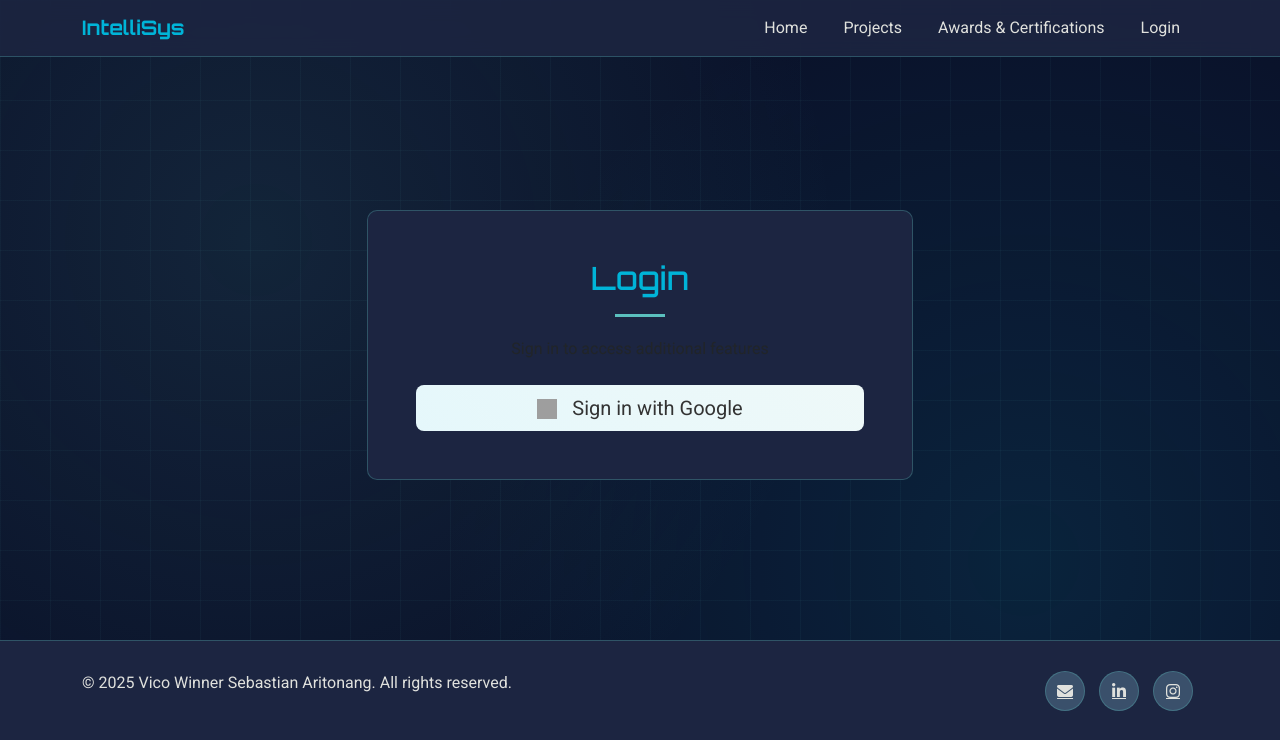
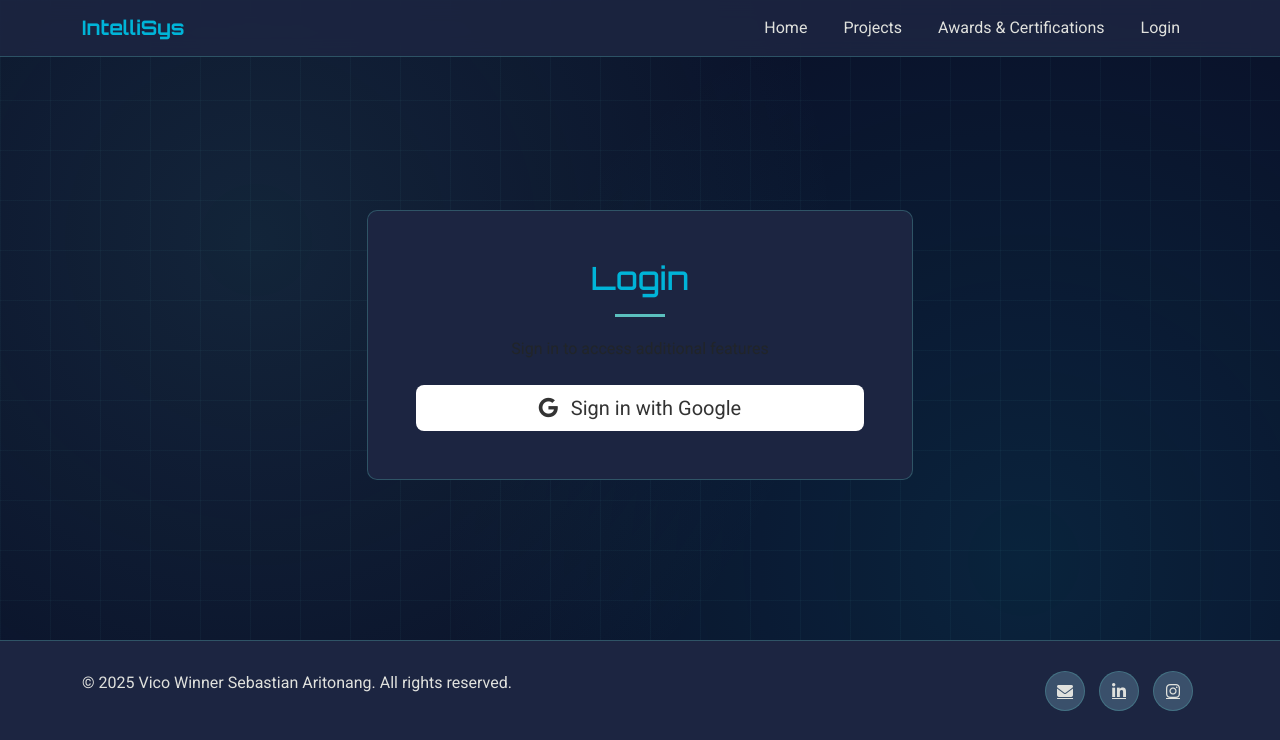
Before and after one commit to VicoAritonang/portofolio, a Django app: page /login/ in a window 1280 px wide. Shown: the top 740 px of the page. Run offline with Django 5.2, Linux system fonts and the light colour scheme; grey boxes are pictures that could not be loaded.

Commit message:
fix image

```diff
--- a/main/templates/main/home.html
+++ b/main/templates/main/home.html
@@ -1,5 +1,4 @@
 {% extends 'base.html' %}
-{% load static %}
 
 {% block title %}Vico Winner Sebastian Aritonang - AI Engineer & Full-Stack Developer{% endblock %}
 
@@ -27,7 +26,7 @@
             <div class="col-lg-6" data-aos="fade-left">
                 <div class="position-relative">
                     <div class="position-absolute" style="width: 100%; height: 100%; background: linear-gradient(45deg, rgba(0, 180, 216, 0.3), rgba(91, 192, 190, 0.3)); border-radius: 20px; transform: rotate(-5deg); z-index: 1;"></div>
-                    <img src="{% static 'main/photo.jpeg' %}" alt="Vico Winner Sebastian Aritonang" class="img-fluid" style="border-radius: 20px; position: relative; z-index: 2; transform: rotate(2deg); box-shadow: 0 15px 30px rgba(0, 0, 0, 0.3);">
+                    <img src="https://i.imgur.com/S8BiSEX.jpeg" alt="Vico Winner Sebastian Aritonang" class="img-fluid" style="border-radius: 20px; position: relative; z-index: 2; transform: rotate(2deg); box-shadow: 0 15px 30px rgba(0, 0, 0, 0.3);">
                     <div class="position-absolute" style="top: 20px; right: -20px; width: 100px; height: 100px; background: radial-gradient(circle, rgba(0, 180, 216, 0.5), transparent 70%); border-radius: 50%; filter: blur(20px);"></div>
                     <div class="position-absolute" style="bottom: -10px; left: -10px; width: 80px; height: 80px; background: radial-gradient(circle, rgba(91, 192, 190, 0.5), transparent 70%); border-radius: 50%; filter: blur(15px);"></div>
                 </div>
--- a/main/templates/main/login.html
+++ b/main/templates/main/login.html
@@ -18,8 +18,7 @@
 
                         <div class="d-grid gap-3">
                             <a href="{% url 'social:begin' 'google-oauth2' %}" class="btn btn-light btn-lg" style="background-color: #fff; color: #333; border: none; position: relative; overflow: hidden; z-index: 1;">
-                                <div style="position: absolute; top: 0; left: 0; width: 100%; height: 100%; background: linear-gradient(45deg, rgba(0, 180, 216, 0.1), rgba(91, 192, 190, 0.1)); z-index: -1;"></div>
-                                <img src="https://upload.wikimedia.org/wikipedia/commons/5/53/Google_%22G%22_Logo.svg" alt="Google" style="width: 20px; height: 20px; margin-right: 10px;">
+                                <i class="fab fa-google me-2"></i>
                                 Sign in with Google
                             </a>
                         </div>
```
